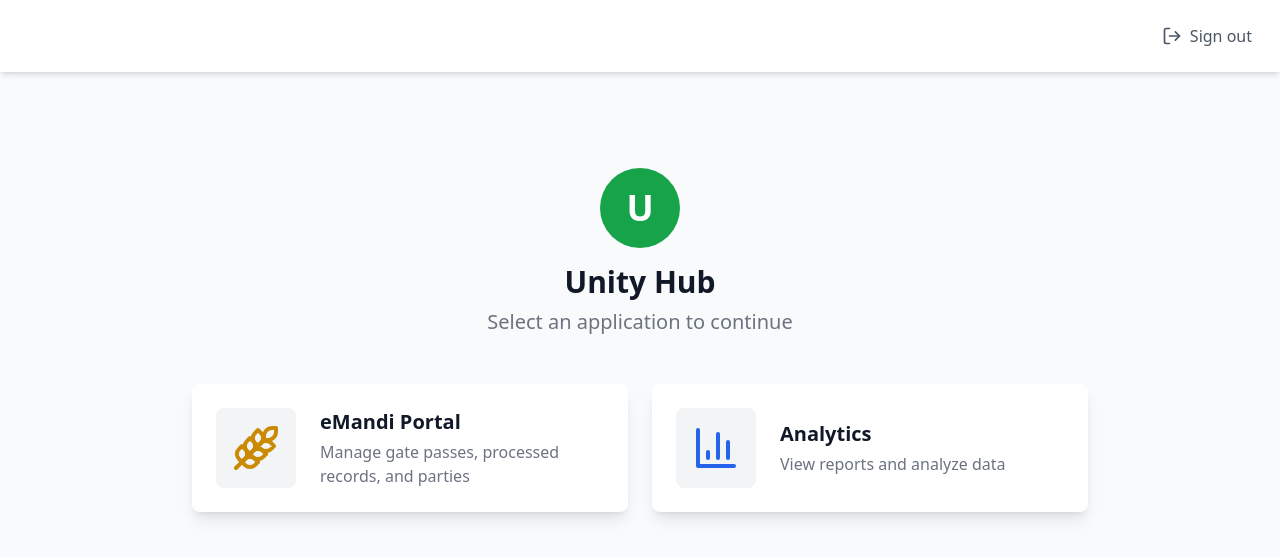
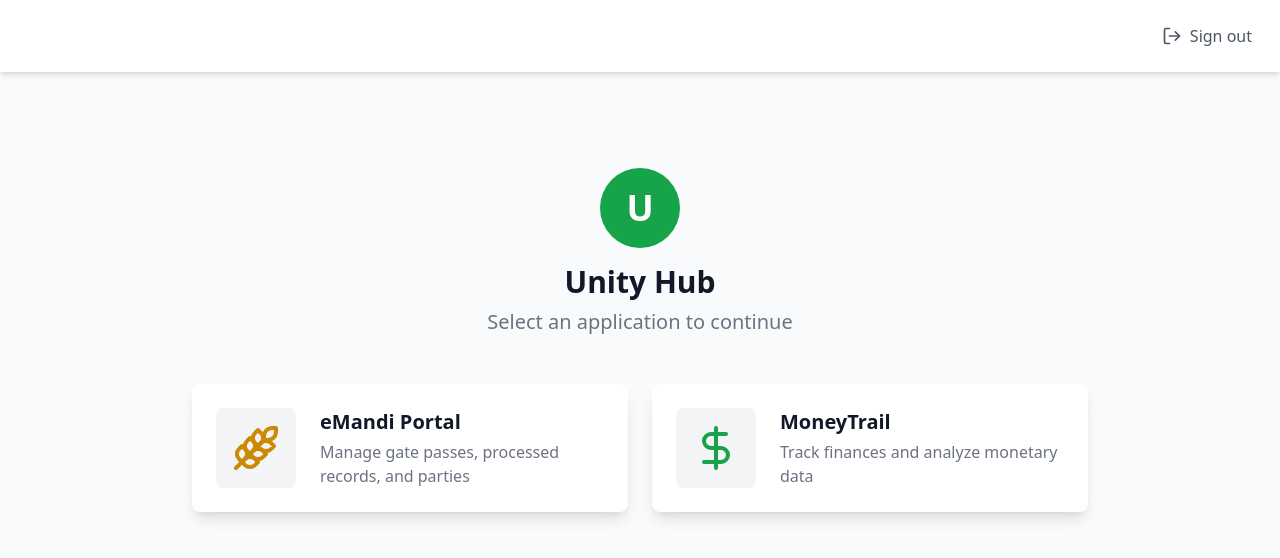
Before and after one commit to kishansinghverma/Unity-Frontend, a React (Vite) app: page /app-selection in a window 1280 px wide. Both pictures are taken after typing "Sample", "Sample123" into the empty fields and a click on the button "Sign in". Shown: the top 558 px of the page. Built offline with nearby package versions, Linux system fonts and the light colour scheme.

Commit message:
Rename Analytics app to MoneyTrail and update icon to DollarSign

```diff
--- a/src/components/layout/Header.tsx
+++ b/src/components/layout/Header.tsx
@@ -1,5 +1,5 @@
 import React, { useState, useRef, useEffect } from 'react';
-import { Menu, Search, Bell, User, ChevronDown, LayoutDashboard, BarChart3, Wheat, LogIn } from 'lucide-react';
+import { Menu, Search, Bell, User, ChevronDown, LayoutDashboard, BarChart3, Wheat, LogIn, DollarSign } from 'lucide-react';
 import { Link, useNavigate } from 'react-router-dom';
 import { APPS } from '../../constants/apps';
 import { useAppDispatch, useAppSelector } from '../../store/hooks';
@@ -38,6 +38,7 @@ const Header: React.FC<HeaderProps> = ({ sidebarOpen, setSidebarOpen }) => {
       case 'LayoutDashboard': return <LayoutDashboard className="w-5 h-5" />;
       case 'BarChart3': return <BarChart3 className="w-5 h-5" />;
       case 'Wheat': return <Wheat className="w-5 h-5" />;
+      case 'DollarSign': return <DollarSign className="w-5 h-5" />;
       default: return <LayoutDashboard className="w-5 h-5" />;
     }
   };
@@ -52,7 +53,7 @@ const Header: React.FC<HeaderProps> = ({ sidebarOpen, setSidebarOpen }) => {
       if (app.id === 'crud-app') {
         navigate('/emandi');
       } else if (app.id === 'second-app') {
-        navigate('/analytics');
+        navigate('/moneytrail');
       }
     }
   };
@@ -73,7 +74,7 @@ const Header: React.FC<HeaderProps> = ({ sidebarOpen, setSidebarOpen }) => {
             className="flex items-center space-x-2 focus:outline-none"
           >
             <div className="flex items-center space-x-2">
-              <span className={`h-8 w-8 ${currentApp?.icon === 'Wheat' ? 'bg-yellow-600' : 'bg-blue-600'} rounded-md flex items-center justify-center`}>
+              <span className={`h-8 w-8 ${currentApp?.icon === 'Wheat' ? 'bg-yellow-600' : 'bg-green-600'} rounded-md flex items-center justify-center`}>
                 <span className="text-white">{getIcon(currentApp?.icon || 'LayoutDashboard')}</span>
               </span>
               <h1 className="text-xl font-semibold text-gray-800 dark:text-white">
--- a/src/components/layout/Sidebar.tsx
+++ b/src/components/layout/Sidebar.tsx
@@ -1,6 +1,6 @@
 import React from 'react';
 import { Link, useLocation } from 'react-router-dom';
-import { X, LayoutDashboard, Settings, BarChart3, User, ClipboardList, ListChecks, FileCheck, UserSquare, Wheat, LogIn } from 'lucide-react';
+import { X, LayoutDashboard, Settings, BarChart3, User, ClipboardList, ListChecks, FileCheck, UserSquare, Wheat, LogIn, DollarSign } from 'lucide-react';
 import { useAppSelector } from '../../store/hooks';
 import { selectCurrentApp } from '../../store/slices/appSlice';
 import { useAuth } from '../../context/AuthContext';
@@ -28,9 +28,9 @@ const Sidebar: React.FC<SidebarProps> = ({ open, setOpen }) => {
       ];
     } else {
       return [
-        { name: 'Overview', path: '/analytics', icon: <BarChart3 className="w-5 h-5" /> },
-        { name: 'Reports', path: '/analytics/reports', icon: <BarChart3 className="w-5 h-5" /> },
-        { name: 'Settings', path: '/analytics/settings', icon: <Settings className="w-5 h-5" /> },
+        { name: 'Overview', path: '/moneytrail', icon: <DollarSign className="w-5 h-5" /> },
+        { name: 'Reports', path: '/moneytrail/reports', icon: <BarChart3 className="w-5 h-5" /> },
+        { name: 'Settings', path: '/moneytrail/settings', icon: <Settings className="w-5 h-5" /> },
       ];
     }
   };
@@ -64,12 +64,12 @@ const Sidebar: React.FC<SidebarProps> = ({ open, setOpen }) => {
       }`}
     >
       <div className="flex items-center justify-between p-4 border-b border-gray-200 dark:border-gray-700">
-        <Link to="/app-selection" className="flex items-center space-x-2">
+        <div className="flex items-center space-x-2">
           <span className="h-8 w-8 bg-green-600 rounded-md flex items-center justify-center">
             <span className="text-white font-bold text-xl">U</span>
           </span>
           <span className="text-xl font-semibold text-gray-800 dark:text-white">Unity Hub</span>
-        </Link>
+        </div>
         <button
           onClick={() => setOpen(false)}
           className="p-1 rounded-md lg:hidden focus:outline-none focus:ring-2 focus:ring-blue-500"
--- a/src/constants/apps.ts
+++ b/src/constants/apps.ts
@@ -9,8 +9,8 @@ export const APPS: AppInfo[] = [
   },
   {
     id: 'second-app',
-    name: 'Analytics',
-    description: 'View reports and analyze data',
-    icon: 'BarChart3',
+    name: 'MoneyTrail',
+    description: 'Track finances and analyze monetary data',
+    icon: 'DollarSign',
   },
 ];
--- a/src/pages/AppSelection.tsx
+++ b/src/pages/AppSelection.tsx
@@ -1,6 +1,6 @@
 import React from 'react';
 import { useNavigate, Link } from 'react-router-dom';
-import { Wheat, BarChart3, LogOut } from 'lucide-react';
+import { Wheat, DollarSign, LogOut } from 'lucide-react';
 import { APPS } from '../constants/apps';
 import { useAuth } from '../context/AuthContext';
 
@@ -43,9 +43,9 @@ const AppSelection: React.FC = () => {
             {APPS.map((app) => {
               const appIcon = app.icon === 'Wheat' ?
                 <Wheat size={48} className="text-yellow-600" /> :
-                <BarChart3 size={48} className="text-blue-600" />;
+                <DollarSign size={48} className="text-green-600" />;
 
-              const appPath = app.id === 'crud-app' ? '/emandi' : '/analytics';
+              const appPath = app.id === 'crud-app' ? '/emandi' : '/moneytrail';
 
               return (
                 <Link
--- a/src/routes.tsx
+++ b/src/routes.tsx
@@ -50,16 +50,16 @@ const router = createBrowserRouter([
   },
   // Analytics App Routes with authentication
   {
-    path: '/analytics',
+    path: '/moneytrail',
     element: (
       <ProtectedRoute>
         <AppShell />
       </ProtectedRoute>
     ),
     children: [
-      { index: true, element: <div className="p-8 text-center">Analytics Dashboard - Coming Soon</div> },
-      { path: 'reports', element: <div className="p-8 text-center">Reports - Coming Soon</div> },
-      { path: 'settings', element: <div className="p-8 text-center">Analytics Settings - Coming Soon</div> },
+      { index: true, element: <div className="p-8 text-center">MoneyTrail Dashboard - Coming Soon</div> },
+      { path: 'reports', element: <div className="p-8 text-center">MoneyTrail Reports - Coming Soon</div> },
+      { path: 'settings', element: <div className="p-8 text-center">MoneyTrail Settings - Coming Soon</div> },
     ],
   },
   // Catch all route - redirect to login
```
